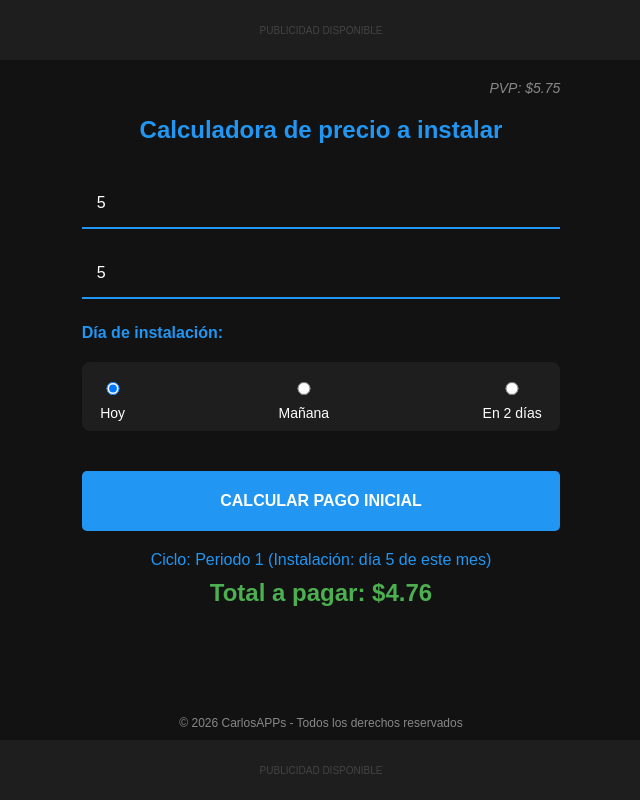
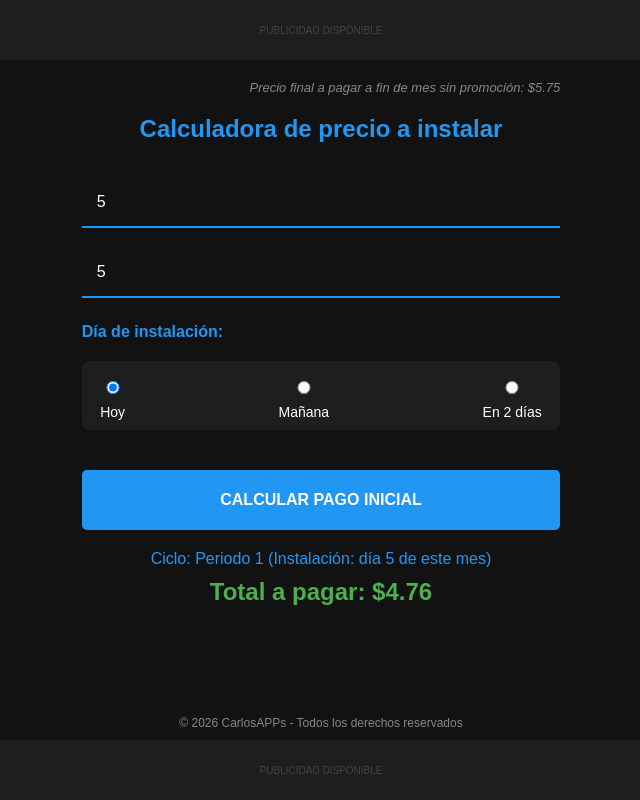
Before and after one commit to juni0rR0/calculadora_net, a plain HTML site: page index.html in a window 1280 px wide. Both pictures are taken after typing "5", "5" into the empty fields and a click on the button "CALCULAR PAGO INICIAL". Shown: the whole page, without its empty margins (319-959 px from the left). Drawn offline with Linux system fonts and the light colour scheme.

Commit message:
Update index.html

```diff
--- a/index.html
+++ b/index.html
@@ -43,8 +43,9 @@
             text-align: right;
             font-style: italic;
             color: #888;
-            font-size: 14px;
+            font-size: 13px; /* Un poco más pequeña para que quepa el texto largo */
             display: block;
+            margin-bottom: 10px;
         }
 
         input {
@@ -98,12 +99,12 @@
 
     <!-- BANNER SUPERIOR -->
     <div class="ad-space">
-        <!-- PEGA AQUÍ TU CÓDIGO DE ADSENSE -->
         PUBLICIDAD DISPONIBLE
     </div>
 
     <div class="container">
-        <span id="txtSoloIva" class="pvp-text">PVP: $0.00</span>
+        <!-- Texto modificado según tu solicitud -->
+        <span id="txtSoloIva" class="pvp-text">Precio final a pagar a fin de mes sin promoción: $0.00</span>
         <h2>Calculadora de precio a instalar</h2>
 
         <input type="number" id="editPrecioBase" placeholder="Precio Base (ej: 17.86)" step="0.01">
@@ -128,7 +129,6 @@
 
     <!-- BANNER INFERIOR -->
     <div class="ad-space">
-        <!-- PEGA AQUÍ TU CÓDIGO DE ADSENSE -->
         PUBLICIDAD DISPONIBLE
     </div>
 
@@ -142,9 +142,11 @@
                 return;
             }
 
-            // Cálculo IVA 15%
+            // Cálculo IVA 15% (Ecuador 2026)
             const precioConIva = precioBase * 1.15;
-            document.getElementById('txtSoloIva').innerText = `PVP: $${precioConIva.toFixed(2)}`;
+
+            // Actualización del texto largo solicitado
+            document.getElementById('txtSoloIva').innerText = `Precio final a pagar a fin de mes sin promoción: $${precioConIva.toFixed(2)}`;
 
             const precioFinalConDescuento = precioConIva * (1 - (descuento / 100));
 
@@ -162,6 +164,7 @@
             let totalAPagar;
             let periodo;
 
+            // Lógica de ciclos Zamnet
             if (diaInstalacion <= 15) {
                 totalAPagar = valorPorDia * (totalDiasMes - diaInstalacion + 1);
                 periodo = "1";
```
